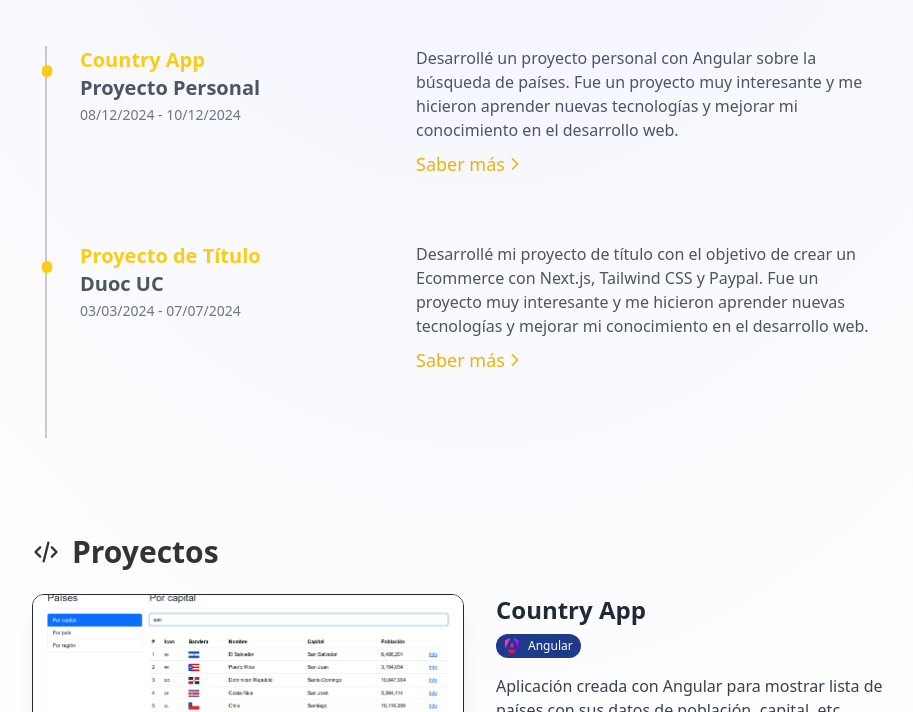
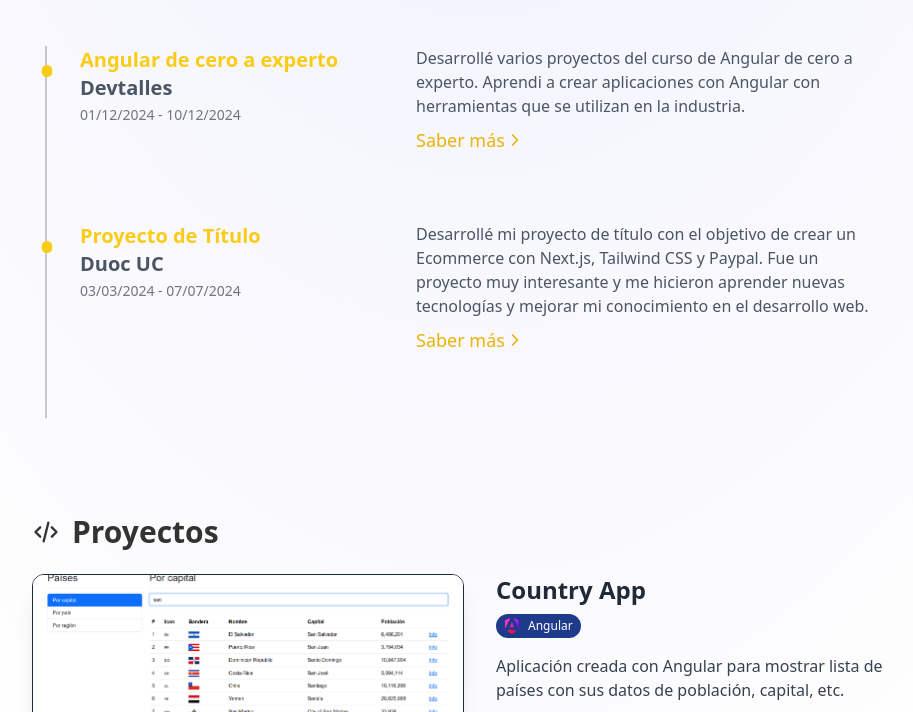
Before and after one commit to omar15hr/Portafolio, an Astro site: page / in a window 1280 px wide. Shown: the part 648-1360 px from the top of the page, without its empty margins (160-1073 px from the left). Built offline with nearby package versions, Linux system fonts and the light colour scheme; Astro itself is replaced by a stand-in of ours.

Commit message:
Actualización proyectos

```diff
--- a/src/components/Experience.astro
+++ b/src/components/Experience.astro
@@ -2,11 +2,11 @@
 import ExperienceItem from "./ExperienceItem.astro"
 const EXPERIENCIE = [
   {
-    date: "08/12/2024 - 10/12/2024",
-    title: "Country App",
-    company: "Proyecto Personal",
+    date: "01/12/2024 - 10/12/2024",
+    title: "Angular de cero a experto",
+    company: "Devtalles",
     description:
-      "Desarrollé un proyecto personal con Angular sobre la búsqueda de países. Fue un proyecto muy interesante y me hicieron aprender nuevas tecnologías y mejorar mi conocimiento en el desarrollo web.",
+      "Desarrollé varios proyectos del curso de Angular de cero a experto. Aprendi a crear aplicaciones con Angular con herramientas que se utilizan en la industria.",
     link: "https://muscari.vercel.app",
   },
   {
--- a/src/components/Projects.astro
+++ b/src/components/Projects.astro
@@ -55,6 +55,15 @@
     link: "https://omar-capital-app.netlify.app",
     github: "https://github.com/omar15hr/angular-cero-a-experto/tree/main/04-countryApp",
     image: "/projects/countryApp.webp",
+    tags: [TAGS.ANGULAR,],
+  },
+  {
+    title: "Gifs App",
+    description:
+      "Aplicación creada con Angular para mostrar lista de gifs favoritos.",
+    link: "https://omar-gifs-app.netlify.app/",
+    github: "https://github.com/omar15hr/angular-cero-a-experto/tree/main/03-gifs-app",
+    image: "/projects/gifsApp.webp",
     tags: [TAGS.ANGULAR,],
   },
   {
```
Also changed, not shown: public/projects/gifsApp.webp (added).
